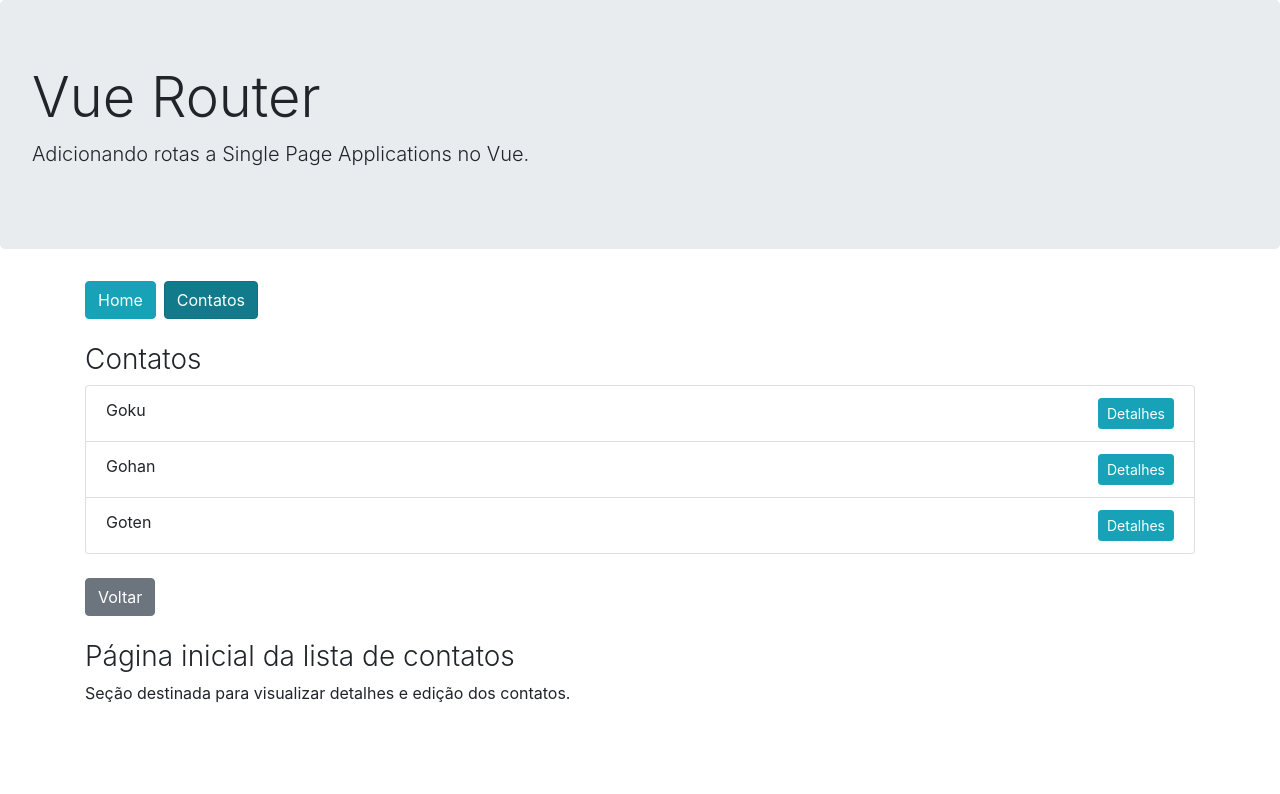
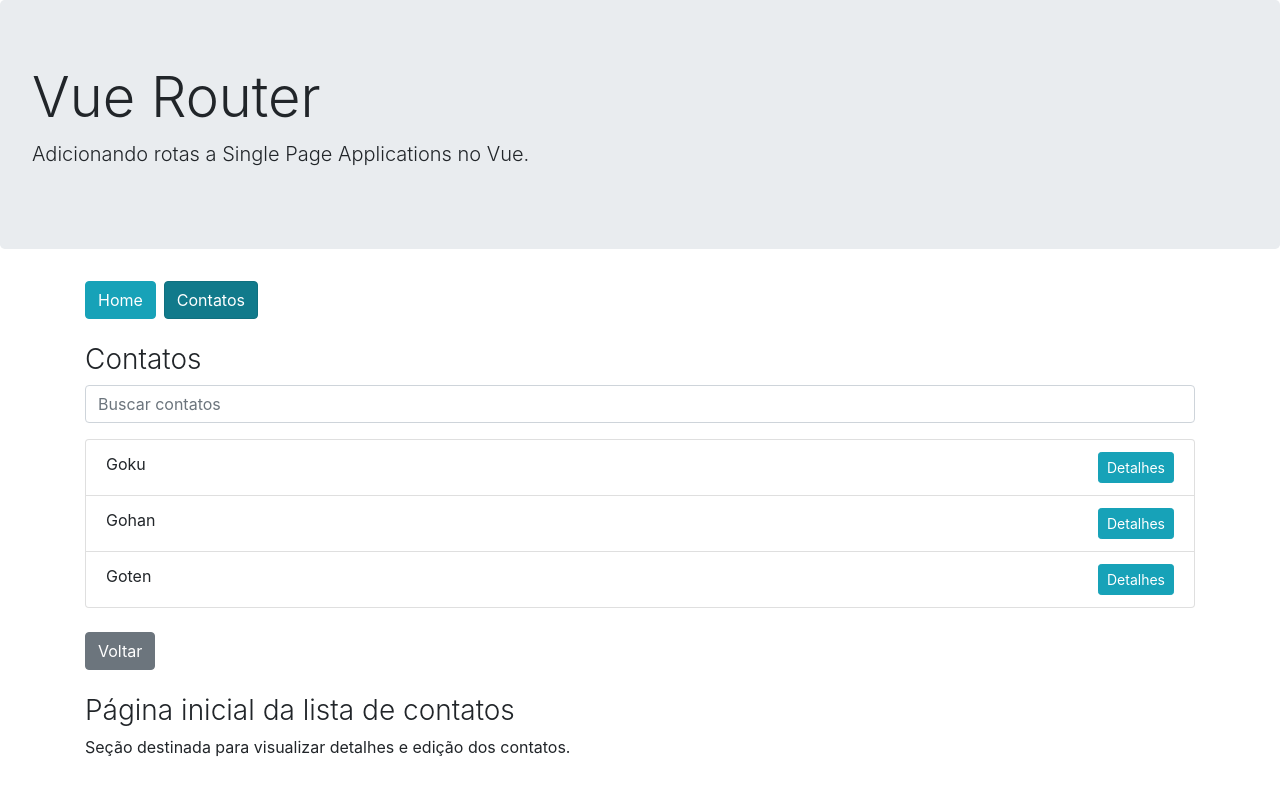
Before and after one commit to luanacassiaf/vuejs-course, a Vue app in the folder Vue Router/vue-routes/: page /contatos/ in a window 1280 px wide. Shown: the top 794 px of the page. Built offline with nearby package versions, Linux system fonts and the light colour scheme.

Commit message:
Query params

```diff
--- a/Vue Router/vue-routes/src/components/contatos/ContatosLista.vue
+++ b/Vue Router/vue-routes/src/components/contatos/ContatosLista.vue
@@ -2,10 +2,20 @@
   <div>
     <h3 class="font-weight-light">Contatos</h3>
 
-		<ul class="list-group" v-if="contatos.length > 0">
+    <div class="form-group">
+      <input
+        type="search"
+        class="form-control"
+        placeholder="Buscar contatos"
+        @keyup.enter="buscar"
+        :value="$route.query.busca"
+      />
+    </div>
+
+    <ul class="list-group" v-if="contatosFiltrados.length > 0">
       <contatos-lista-item
         class="list-group-item"
-				v-for="contato in contatos"
+        v-for="contato in contatosFiltrados"
         :key="contato.id"
         :contato="contato"
       />
@@ -18,30 +28,45 @@
 </template>
 
 <script>
-
-import ContatosListaItem from './ContatosListaItem.vue'
+import ContatosListaItem from "./ContatosListaItem.vue";
 
 export default {
   components: {
-		ContatosListaItem
+    ContatosListaItem,
   },
   data() {
     return {
       contatos: [
-				{id: 1, nome: 'Goku', email: 'goku@capsule.com'},
-				{id: 2, nome: 'Gohan', email: 'gohan@capsule.com'},
-				{id: 3, nome: 'Goten', email: 'goten@capsule.com'}
-			]
-		}
+        { id: 1, nome: "Goku", email: "goku@capsule.com" },
+        { id: 2, nome: "Gohan", email: "gohan@capsule.com" },
+        { id: 3, nome: "Goten", email: "goten@capsule.com" },
+      ],
+    };
+  },
+  computed: {
+    contatosFiltrados() {
+      const busca = this.$route.query.busca;
+      return !busca
+        ? this.contatos
+        : this.contatos.filter((contato) =>
+            contato.nome.toLowerCase().includes(busca.toLowerCase())
+          );
+    },
   },
   methods: {
+    buscar(event) {
+      this.$router.push({
+        path: "/contatos",
+        query: { busca: event.target.value },
+      });
+    },
     voltar() {
       // this.$router.push('/') adiciona nova entrada ao histórico de navegação
       // this.$router.replace('/') substitui entrada no histórico
       // this.$router.go(1) // retornar ou avançar x registros no histórico
       // this.$router.foward() avança 1 registro no histórico
-			this.$router.back() // retorna 1 registro no histórico
-		}
+      this.$router.back(); // retorna 1 registro no histórico
     },
-}
+  },
+};
 </script>
```
Lines whose indentation alone changed are shown as unchanged.
